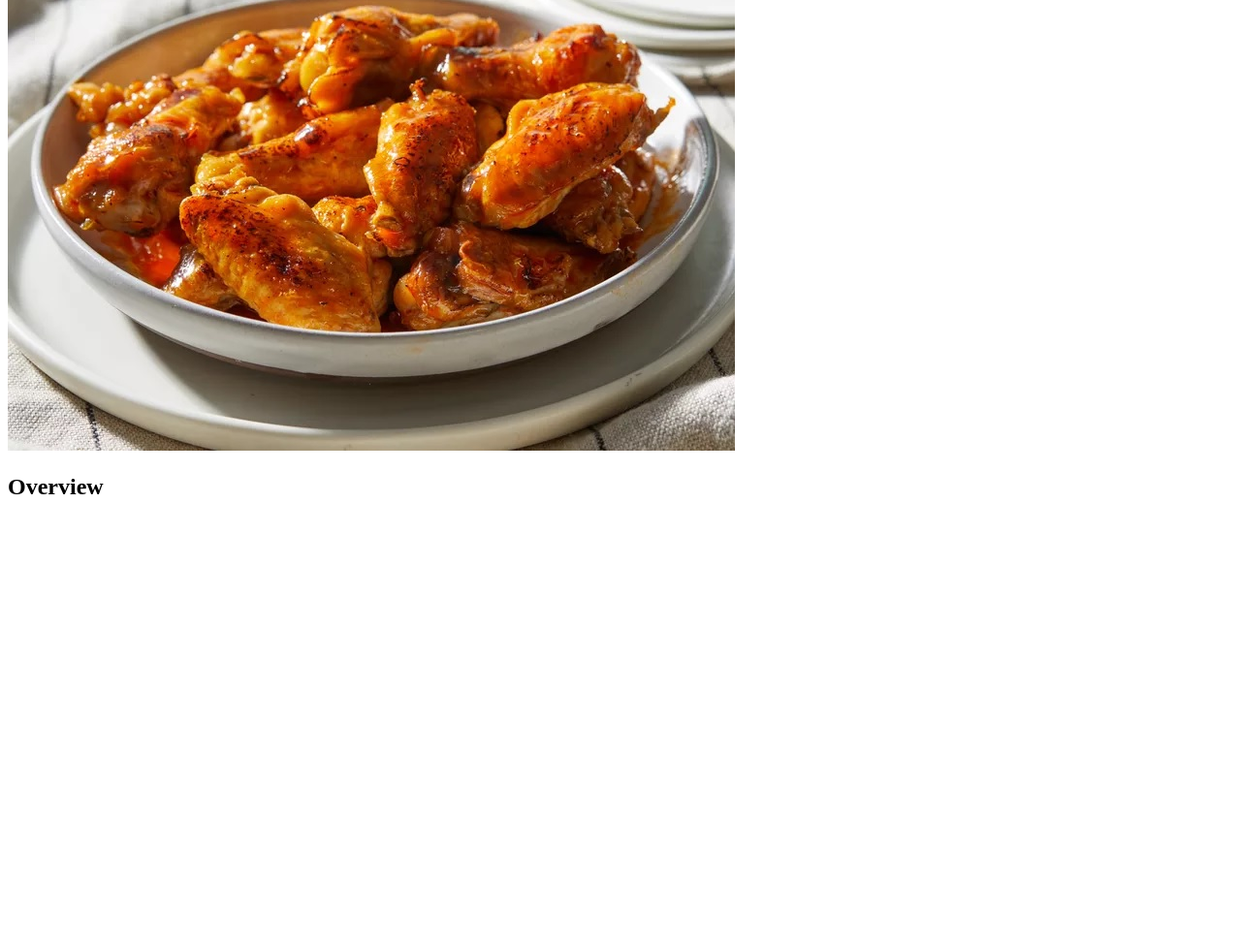
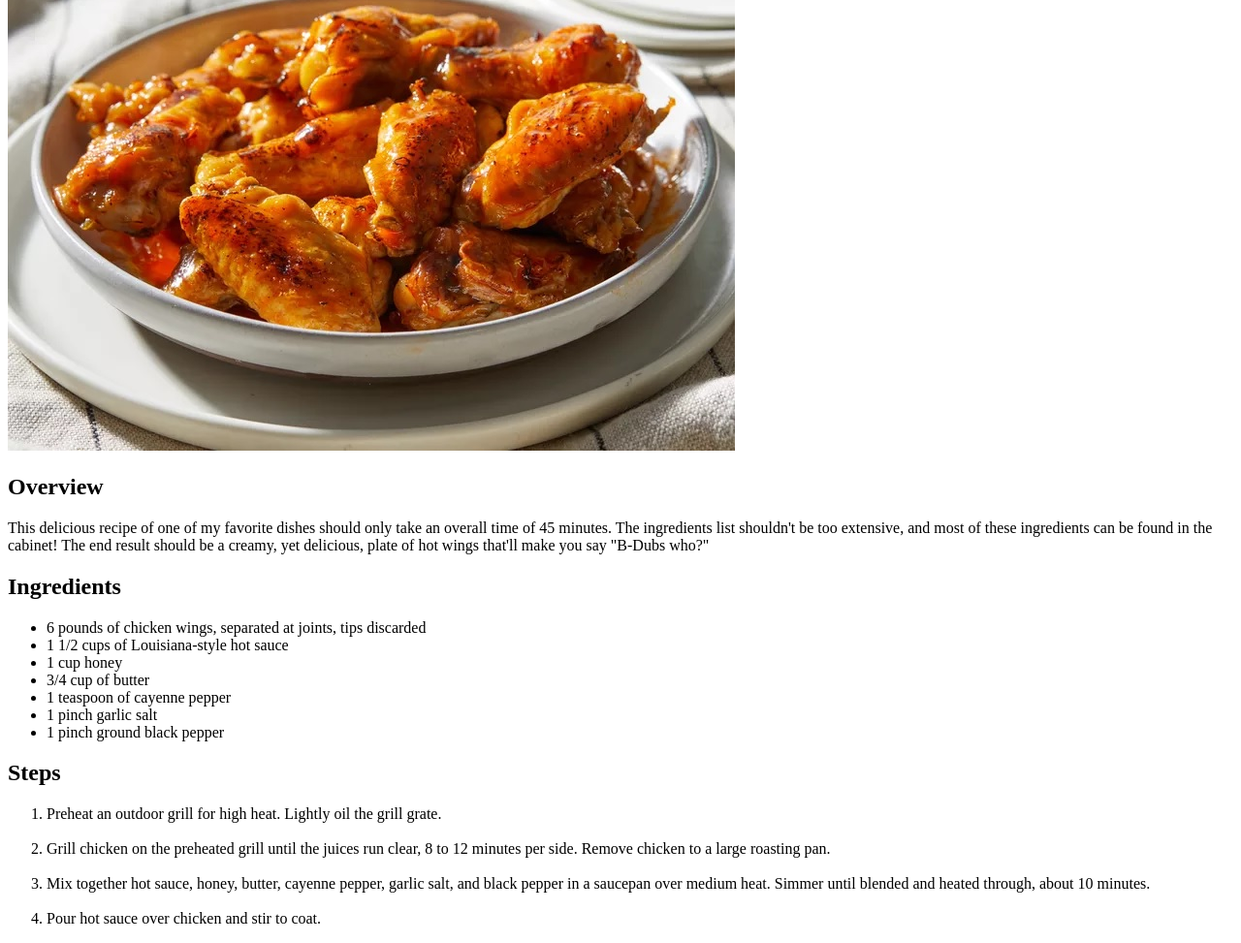
Before and after one commit to cryptocowboye/odin-recipes, a plain HTML site: page recipes/spicy-wings.html in a window 1280 px wide. Shown: the part 178-1151 px from the top of the page at 97% size. Before the commit the page ends 800 px from the top, so only its background shows below. Drawn offline with Linux system fonts and the light colour scheme.

Commit message:
replicate html of spaghetti.html

```diff
--- a/recipes/spicy-wings.html
+++ b/recipes/spicy-wings.html
@@ -9,5 +9,30 @@
         <h1>Spicy Wings</h1>
         <img src="../images/hot-wings.jpg" alt="A picture of spicy wings">
         <h2>Overview</h2>
+        <p>
+            This delicious recipe of one of my favorite dishes should only take an overall time of 45 minutes.
+            The ingredients list shouldn't be too extensive, and most of these ingredients can be found in the cabinet!
+            The end result should be a creamy, yet delicious, plate of hot wings that'll make you say "B-Dubs who?"
+        </p>
+        <h2>Ingredients</h2>
+        <ul>
+            <li>6 pounds of chicken wings, separated at joints, tips discarded</li>
+            <li>1 1/2 cups of Louisiana-style hot sauce</li>
+            <li>1 cup honey</li>
+            <li>3/4 cup of butter</li>
+            <li>1 teaspoon of cayenne pepper</li>
+            <li>1 pinch garlic salt</li>
+            <li>1 pinch ground black pepper</li>
+        </ul>
+        <h2>Steps</h2>
+        <ol>
+            <li>Preheat an outdoor grill for high heat. Lightly oil the grill grate.</li>
+            <br>
+            <li>Grill chicken on the preheated grill until the juices run clear, 8 to 12 minutes per side. Remove chicken to a large roasting pan.</li>
+            <br>
+            <li>Mix together hot sauce, honey, butter, cayenne pepper, garlic salt, and black pepper in a saucepan over medium heat. Simmer until blended and heated through, about 10 minutes.</li>
+            <br>
+            <li>Pour hot sauce over chicken and stir to coat.</li>
+        </ol>
     </body>
 </html>
```
